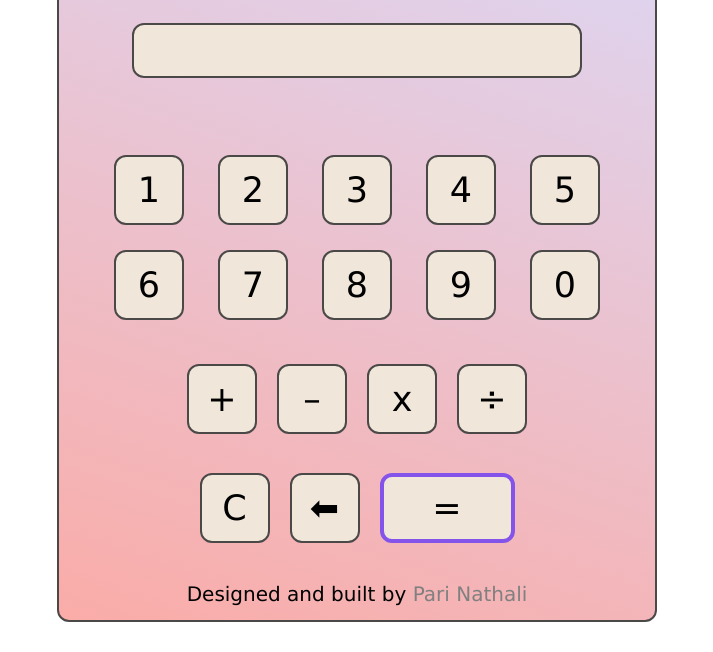
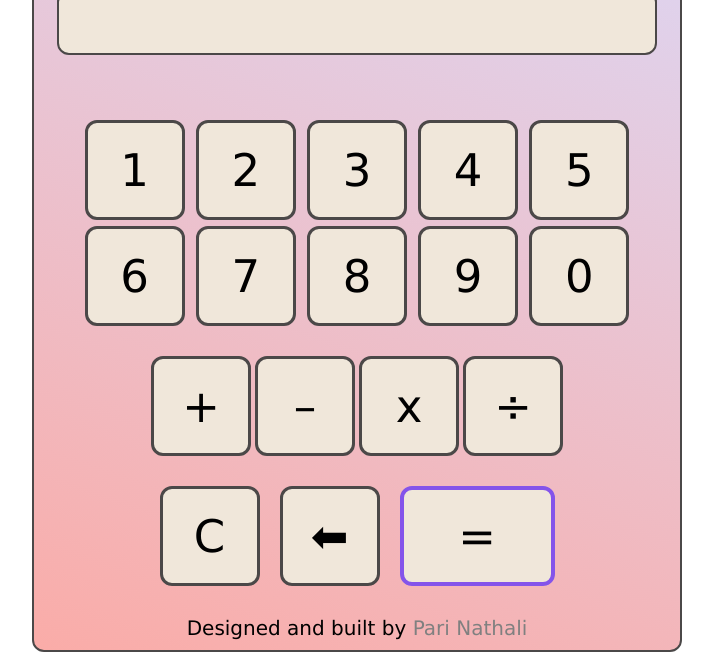
Before and after one commit to Pari-Pt/brainnest-week4-projectB, a plain HTML site: page index.html in a window 1280 px wide. Shown: the part 178-830 px from the top of the page, without its empty margins (283-996 px from the left). Before the commit the page ends 800 px from the top, so only its background shows below. Drawn offline with Linux system fonts and the light colour scheme.

Commit message:
Final touches to sizing/spacing/colours, migrated files to folders

```diff
--- a/index.html
+++ b/index.html
@@ -4,9 +4,9 @@
     <meta charset="UTF-8">
     <meta http-equiv="X-UA-Compatible" content="IE=edge">
     <meta name="viewport" content="width=device-width, initial-scale=1.0">
-    <link rel="stylesheet" href="styles.css">
+    <link rel="stylesheet" href="styles/styles.css">
     <title>Pari's JS Calculator - Brainnest Week 4</title>
-    <script src="script.js" defer ></script>
+    <script src="script/script.js" defer ></script>
 </head>
 <body>
     <main>
@@ -31,7 +31,7 @@
             <button class="operator" id="multiplication-operator" onclick="operatorSelect('*')">x</button>
             <button class="operator" id="division-operator" onclick="operatorSelect('/')">÷</button>
         </section>
-        <section class="other-section">
+        <section class="decision-section">
             <button class="other-button" id="clear-sign" onclick="fullClear()">C</button>
             <button class="other-button" id="backspace-sign" onclick="backspace()">⬅</button>
             <button class="other-button" id="equals-sign" onclick="calculate()">=</button>
--- a/script.js
+++ b/script/script.js
@@ -1,6 +1,7 @@
 // Target and reach Elements
 const DISPLAY = document.getElementById("display");
 const WARNING = document.getElementById("warning");
+const EQUALS_SIGN = document.getElementById("equals-sign");
 const operatorOptions = ["+", "-", "*", "/"];
 
 
@@ -85,9 +86,9 @@ const calculate = () => {
     const calculationArray = [];
 
 
-    //Warning: If user attempts to calculate after
+    //Warning: If user attempts to use the Equals sign before inputting digits
     if (operatorOptions.includes(displayArray[displayArray.length - 1]) || displayArray.length === 0) {
-        WARNING.innerText = "hello"
+        WARNING.innerText = "Please provide a calculation to equalise"
         return;
     }
 
@@ -150,7 +151,6 @@ const calculate = () => {
 
         if (operatorInUse === "/" && arrayElement === "0" ) {
             WARNING.innerText = "Owch! That's an Infinite number, don't divide by 0";
-            //fullClear();
             return;
         }
         result = operation(result, arrayElement, operatorInUse);
@@ -181,6 +181,7 @@ const backspace = () => {
     const array = DISPLAY.value.split("");
     const arrayContainsElements = array.length > 0;
 
+
     if (arrayContainsElements) {
         array.pop();
         DISPLAY.value = array.join("");
--- a/styles.css
+++ b/styles/styles.css
@@ -12,10 +12,11 @@ main {
     gap: 3rem;
     align-items: center;
     border: 2px solid rgb(75, 72, 72);
-    padding: 1rem;
-    margin-top: 10rem;
-    height: 70rem;
-    width: 60rem;
+    margin-top:8rem;
+    padding-top: 1rem;
+    padding-bottom: 1rem;
+    height: 75rem;
+    width: 65rem;
     border-radius: 1.2rem;
     background-image: linear-gradient(19deg, #FAACA8 0%, #DDD6F3 100%);
 }
@@ -27,14 +28,15 @@ main h1 {
 .display-warning {
     color: red;
     font-size: 2rem;
+    height: 2rem;
 }
 
 input.display-section {
     display: flex;
-    height: 5.5rem;
-    width: 45rem;
+    height: 6.5rem;
+    width: 60rem;
     border: 2px solid rgb(75, 72, 72);
-    font-size: 3.5rem;
+    font-size: 4.5rem;
     padding: 0.6rem;
     align-items: center;
     border-radius: 1.2rem;
@@ -45,36 +47,42 @@ section.digits-section {
     display: flex;
     flex-direction: row;
     justify-content: space-between;
-    width: 50rem;
-    height: 17rem;
-    gap: 2rem;
+    width: 55rem;
+    height: 25rem;
     flex-wrap: wrap;
+    gap: 0.6rem;
+
 }
 
 
 button {
-    font-size: 3.5rem;
-    transition:100ms all ease-in-out;
+    font-size: 4.5rem;
     border-radius: 1.2rem;
     background-color: rgb(240, 231, 218);
-    width: 7rem;
-    height: 7rem;
-    border: 2px solid rgb(75, 72, 72);
+    width: 10rem;
+    height: 10rem;
+    border: 3px solid rgb(75, 72, 72);
     text-align: center;
 }
 
 button:active {
-    background-color: rgba(115, 180, 241, 0.582);
+    background-color: rgba(7, 57, 104, 0.801);
+
 }
+
+button:hover {
+    cursor: pointer;
+}
+
 
 section.operators-section {
     display: flex;
     flex-direction: row;
     justify-content: center;
-    gap: 2rem;
+    gap: 0.4rem;
 }
 
-section.other-section {
+section.decision-section {
     display: flex;
     flex-direction: row;
     justify-content: center;
@@ -95,6 +103,11 @@ footer a:hover {
 }
 
 #equals-sign {
-    width: 13.5rem;
+    width: 15.5rem;
     border: 4px solid rgb(132, 84, 234);
 }
+
+#equals-sign:focus{
+    background-color: rgba(45, 179, 56, 0.801);
+
+}
```
